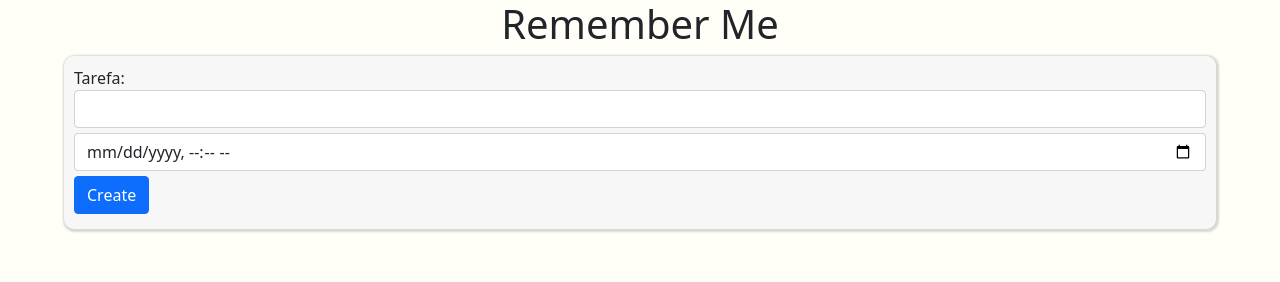
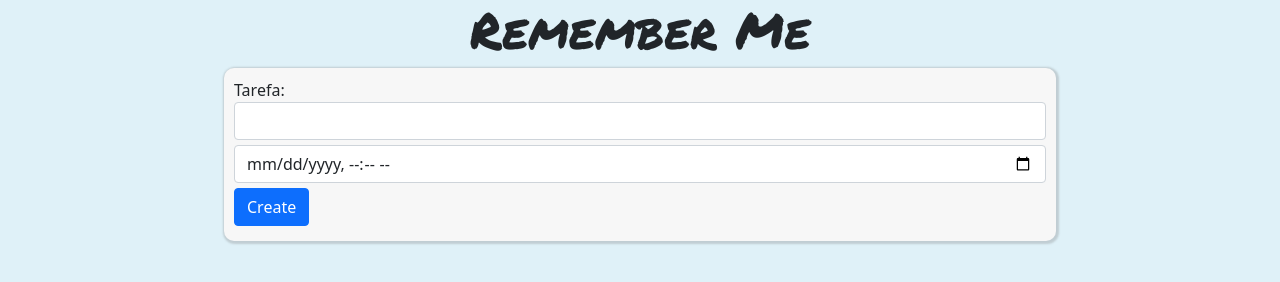
Before and after one commit to AllanCFE/personal-projects, a plain HTML site: page Remeber Me/main.html in a window 1280 px wide. Drawn offline with nearby package versions, Linux system fonts and the light colour scheme.

Commit message:
Remember me: more bootstrap

```diff
--- a/Remeber Me/main.html
+++ b/Remeber Me/main.html
@@ -6,6 +6,9 @@
     <meta name="viewport" content="width=device-width, initial-scale=1.0">
     <title>Remember Me</title>
     <link href="https://cdn.jsdelivr.net/npm/bootstrap@5.1.3/dist/css/bootstrap.min.css" rel="stylesheet" integrity="sha384-1BmE4kWBq78iYhFldvKuhfTAU6auU8tT94WrHftjDbrCEXSU1oBoqyl2QvZ6jIW3" crossorigin="anonymous">
+    <link rel="preconnect" href="https://fonts.googleapis.com">
+    <link rel="preconnect" href="https://fonts.gstatic.com" crossorigin>
+    <link href="https://fonts.googleapis.com/css2?family=Permanent+Marker&display=swap" rel="stylesheet">
     <link rel="stylesheet" href="style.css">
 </head>
 <body>
--- a/Remeber Me/style.css
+++ b/Remeber Me/style.css
@@ -1,10 +1,10 @@
 body {
-    background-color: rgb(255, 255, 247);
+    background-color: rgb(223, 241, 248);
 }
 
 .bg {
     background-color: rgb(247, 247, 247);
-    width: 90%;
+    width: 65%;
     padding: 10px;
     margin: auto;
     border-radius: 10px;
@@ -13,6 +13,8 @@ body {
 
 h1 {
     text-align: center;
+    font-family: 'Permanent Marker', cursive;
+    font-size: 50px;
 }
 
 .element {
```
